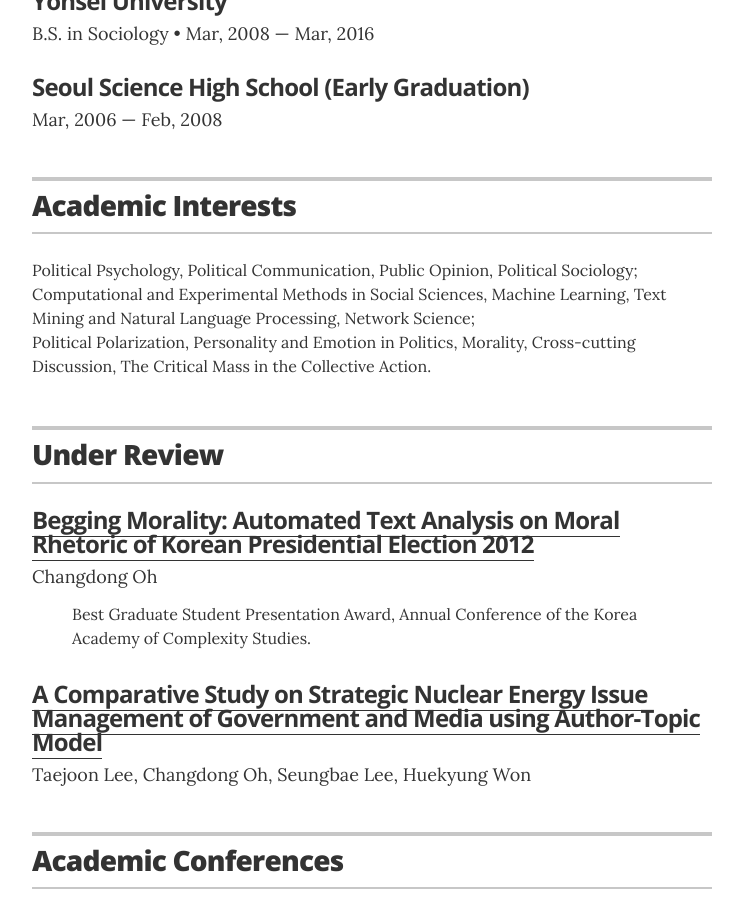
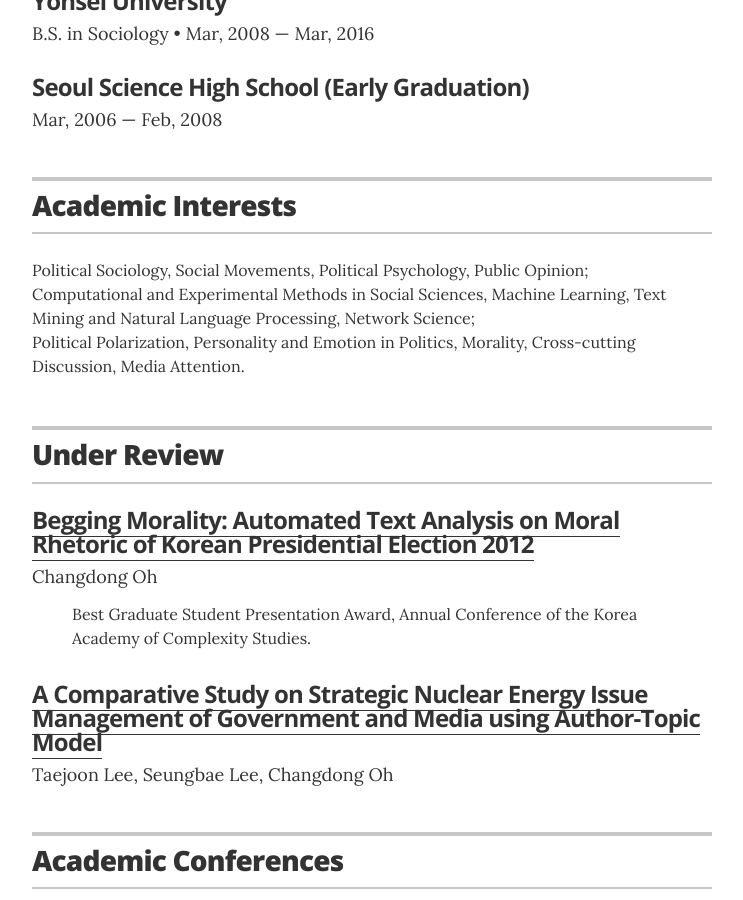
Before and after one commit to ChangdongOh/ChangdongOh.github.io, a Jekyll site: the page built from index.html, in a window 1280 px wide and 900 px high, scrolled down 712 px. Shown: the whole window, without its empty margins (268-1011 px from the left). Built offline with Jekyll 4.4.1, drawn with Linux system fonts in a browser that asks for light colours; some of the changed text lies outside the part shown.

Commit message:
fix grammatical errors, research interests and current status

```diff
--- a/_data/associations.yml
+++ b/_data/associations.yml
@@ -5,7 +5,7 @@
   summary: National Research Foundation of Korea
 
 
-- title: Public Opinion toward Nuclear Energy Industry in South Korea
+- title: Public Opinion on the Nuclear Energy Industry in South Korea
   role: Research Assistant
   year: Sep, 2016 - Feb, 2017
   summary: Korea Ministry of Trade, Industry and Energy(with Taejun Lee of Korea Development Institute)
--- a/_data/experience.yml
+++ b/_data/experience.yml
@@ -3,5 +3,5 @@
   summary: Best Graduate Student Presentation Award, Annual Conference of the Korea Academy of Complexity Studies.
 
 - title: <a href = "https://github.com/ChangdongOh/nuclearenergy">A Comparative Study on Strategic Nuclear Energy Issue Management of Government and Media using Author-Topic Model</a>
-  author: Taejoon Lee, Changdong Oh, Seungbae Lee, Huekyung Won
+  author: Taejoon Lee, Seungbae Lee, Changdong Oh
   summary:
--- a/_data/interests.yml
+++ b/_data/interests.yml
@@ -1,2 +1,2 @@
 # Interests
-- description: Political Psychology, Political Communication, Public Opinion, Political Sociology; <br>Computational and Experimental Methods in Social Sciences, Machine Learning, Text Mining and Natural Language Processing, Network Science; <br>Political Polarization, Personality and Emotion in Politics, Morality, Cross-cutting Discussion, The Critical Mass in the Collective Action.
+- description: Political Sociology, Social Movements, Political Psychology, Public Opinion; <br>Computational and Experimental Methods in Social Sciences, Machine Learning, Text Mining and Natural Language Processing, Network Science; <br>Political Polarization, Personality and Emotion in Politics, Morality, Cross-cutting Discussion, Media Attention.
```
